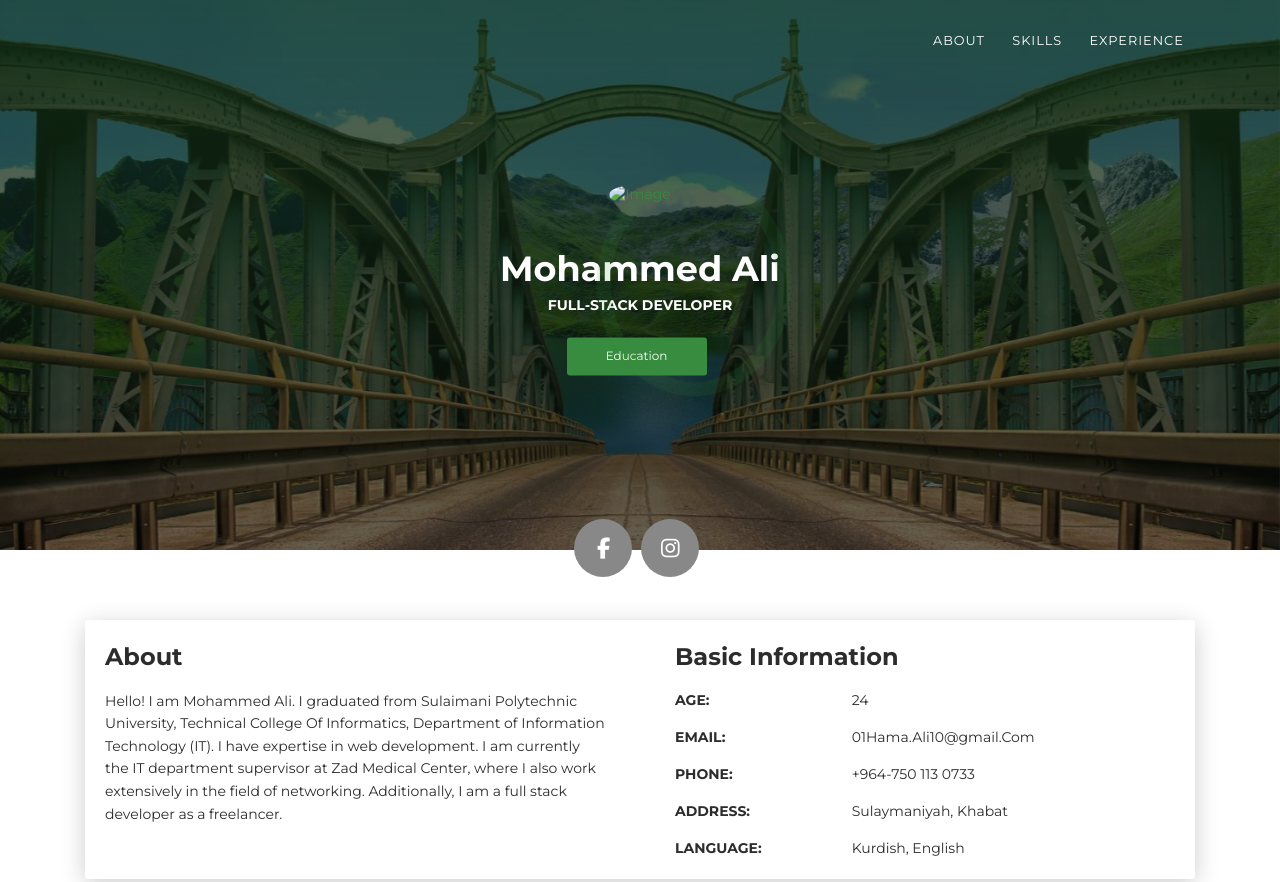
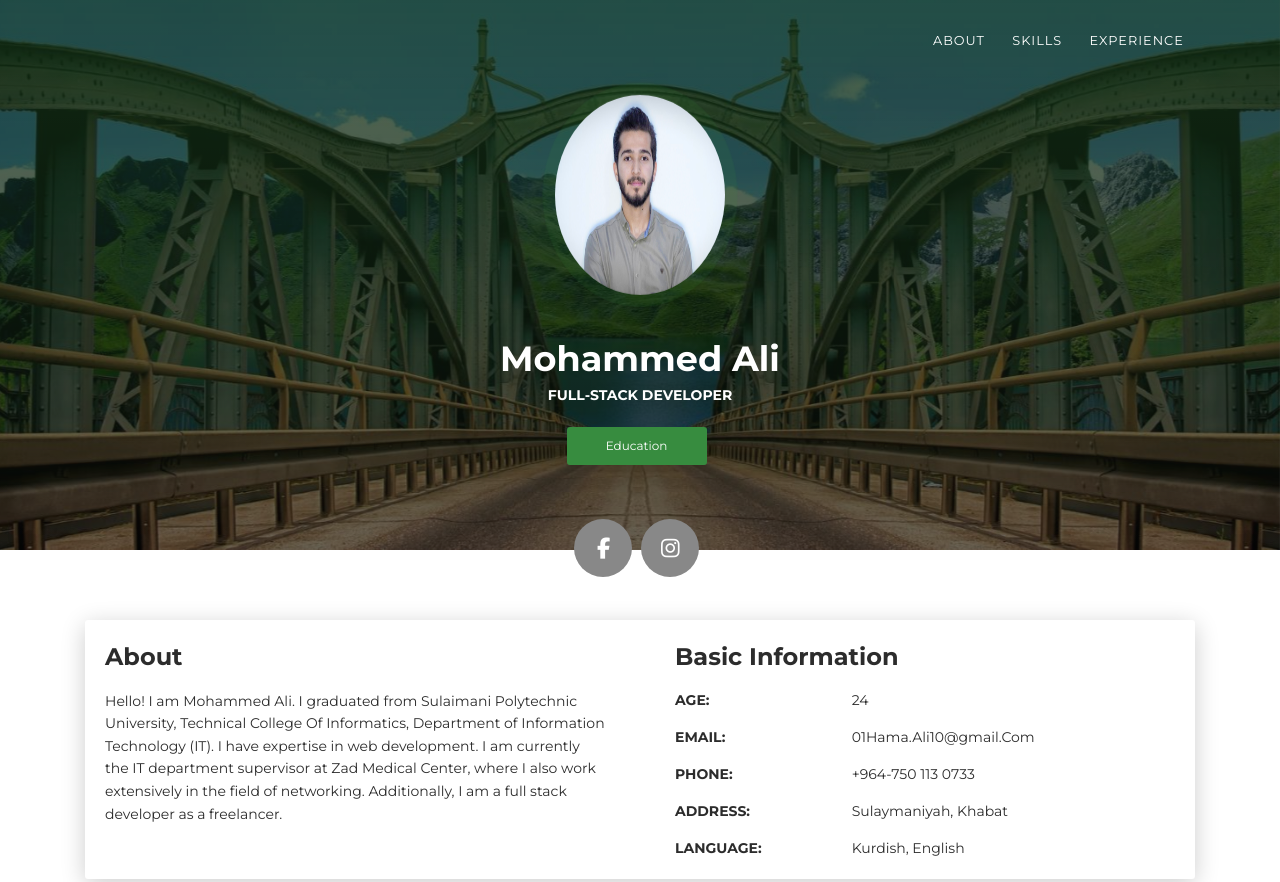
Before and after one commit to MhamadAli10/Mhamad-Ali, a plain HTML site: page index.html in a window 1280 px wide. Shown: the top 882 px of the page. Drawn offline with Linux system fonts and the light colour scheme.

Commit message:
Update index.html

```diff
--- a/index.html
+++ b/index.html
@@ -47,7 +47,7 @@
       <div class="page-header-image" data-parallax="true" style="background-image: url('cc-bg-1.jpg')"></div>
       <div class="container">
         <div class="content-center">
-          <div class="cc-profile-image"><a href="#"><img  src="5.jpg" alt="Image"/></a></div>
+          <div class="cc-profile-image"><a href="#"><img  src="7.jpg" alt="Image"/></a></div>
           <div class="h2 title">Mohammed Ali</div>
           <p class="category text-white">Full-Stack Developer</p><a class="btn btn-primary smooth-scroll mr-2" href="#section1" data-aos="zoom-in" data-aos-anchor="data-aos-anchor">Education</a>
         </div>
```
